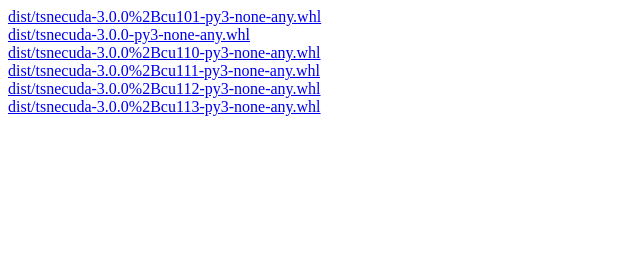
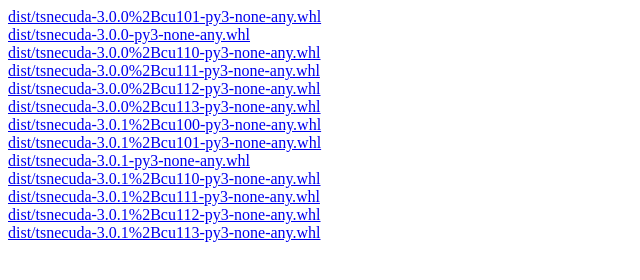
Before and after one commit to CannyLab/tsne-cuda, a plain HTML site: page packaging/pypi_extra_hosts/tsnecuda_stable.html in a window 1280 px wide. Shown: the whole page, without its empty margins (0-640 px from the left). Drawn offline with Linux system fonts and the light colour scheme.

Commit message:
Adjusted packaging for 3.0.1

```diff
--- a/packaging/pypi_extra_hosts/tsnecuda_stable.html
+++ b/packaging/pypi_extra_hosts/tsnecuda_stable.html
@@ -9,6 +9,13 @@
     <a href="dist/tsnecuda-3.0.0%2Bcu111-py3-none-any.whl">dist/tsnecuda-3.0.0%2Bcu111-py3-none-any.whl</a><br />
     <a href="dist/tsnecuda-3.0.0%2Bcu112-py3-none-any.whl">dist/tsnecuda-3.0.0%2Bcu112-py3-none-any.whl</a><br />
     <a href="dist/tsnecuda-3.0.0%2Bcu113-py3-none-any.whl">dist/tsnecuda-3.0.0%2Bcu113-py3-none-any.whl</a><br />
+    <a href="dist/tsnecuda-3.0.1%2Bcu100-py3-none-any.whl">dist/tsnecuda-3.0.1%2Bcu100-py3-none-any.whl</a><br />
+    <a href="dist/tsnecuda-3.0.1%2Bcu101-py3-none-any.whl">dist/tsnecuda-3.0.1%2Bcu101-py3-none-any.whl</a><br />
+    <a href="dist/tsnecuda-3.0.1-py3-none-any.whl">dist/tsnecuda-3.0.1-py3-none-any.whl</a><br />
+    <a href="dist/tsnecuda-3.0.1%2Bcu110-py3-none-any.whl">dist/tsnecuda-3.0.1%2Bcu110-py3-none-any.whl</a><br />
+    <a href="dist/tsnecuda-3.0.1%2Bcu111-py3-none-any.whl">dist/tsnecuda-3.0.1%2Bcu111-py3-none-any.whl</a><br />
+    <a href="dist/tsnecuda-3.0.1%2Bcu112-py3-none-any.whl">dist/tsnecuda-3.0.1%2Bcu112-py3-none-any.whl</a><br />
+    <a href="dist/tsnecuda-3.0.1%2Bcu113-py3-none-any.whl">dist/tsnecuda-3.0.1%2Bcu113-py3-none-any.whl</a><br />
 </body>
 
 </html>
```
Also changed, not shown: 1 other file.
